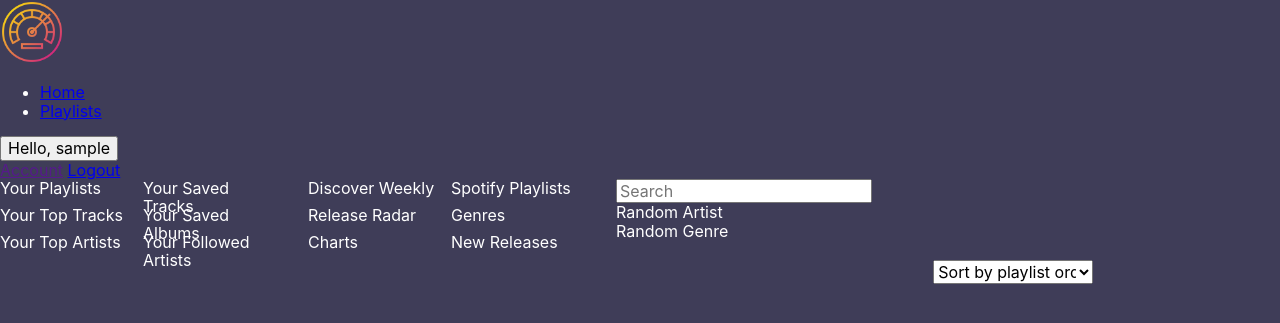
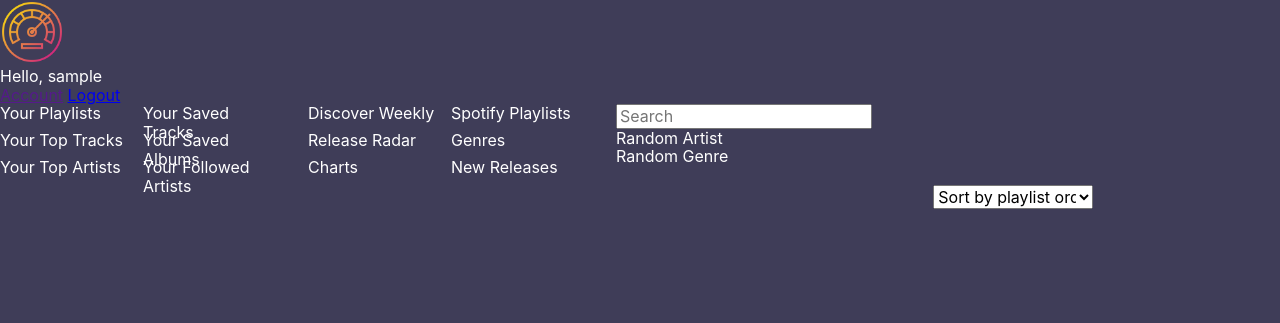
Before and after one commit to vitokorn/discover-mobily, a Flask app: template templates/home.html in a window 1280 px wide. Shown: the top 323 px of the page. Run offline with Flask 2, Linux system fonts and the light colour scheme; the template is opened without the code that fills it, so the values that code supplies are empty; the visitor is signed in with stand-in values (Sample User, id 1); some libraries are stand-ins or nearby versions.

Commit message:
changes to style

```diff
--- a/static/css/styles.css
+++ b/static/css/styles.css
@@ -212,3 +212,16 @@ header{
   padding-right: 0;
   padding-left: 0;
 }
+
+#navbar .navbar-links,
+#navbar.opened .navbar-links {
+    margin: 0;
+    padding: 0;
+    box-shadow: none;
+    position: static;
+    flex-direction: row;
+    list-style-type: none;
+    max-height: max-content;
+    width: 100%;
+    height: 100%;
+}
--- a/templates/base.html
+++ b/templates/base.html
@@ -10,27 +10,18 @@
     <title>{% block title %}{% endblock %} - Discover Mobily</title>
 </head>
 <body>
-<header>
+<navbar>
     <img class="logo" src="/static/logo.webp" style="height: 5%;width: 5%" alt="">
-    <nav>
-        <ul class="nav_links">
-            <li><a href="/">Home</a></li>
-            <li><a href="../pl/">Playlists</a></li>
-{#            <li><a href="/library">Library</a></li>#}
-        </ul>
-    </nav>
     {% if session['username'] %}
-        <div class="dropdown">
-        <button class="dropbtn">Hello, {{ session['nickname'] }}</button>
+        <div class="">Hello, {{ session['nickname'] }}</div>
             <div class="dropdown-content">
                 <a href="">Account</a>
                 <a href="/logout/">Logout</a>
             </div>
-        </div>
-        {% else %}
+    {% else %}
         <a class="cta" href="/spotify/login/"><button>Login</button></a>
     {% endif %}
-</header>
+</navbar>
 {% block content %}
 {% endblock %}
 {#<script type="text/javascript" src="../static/js/materialize.js"></script>#}
```
